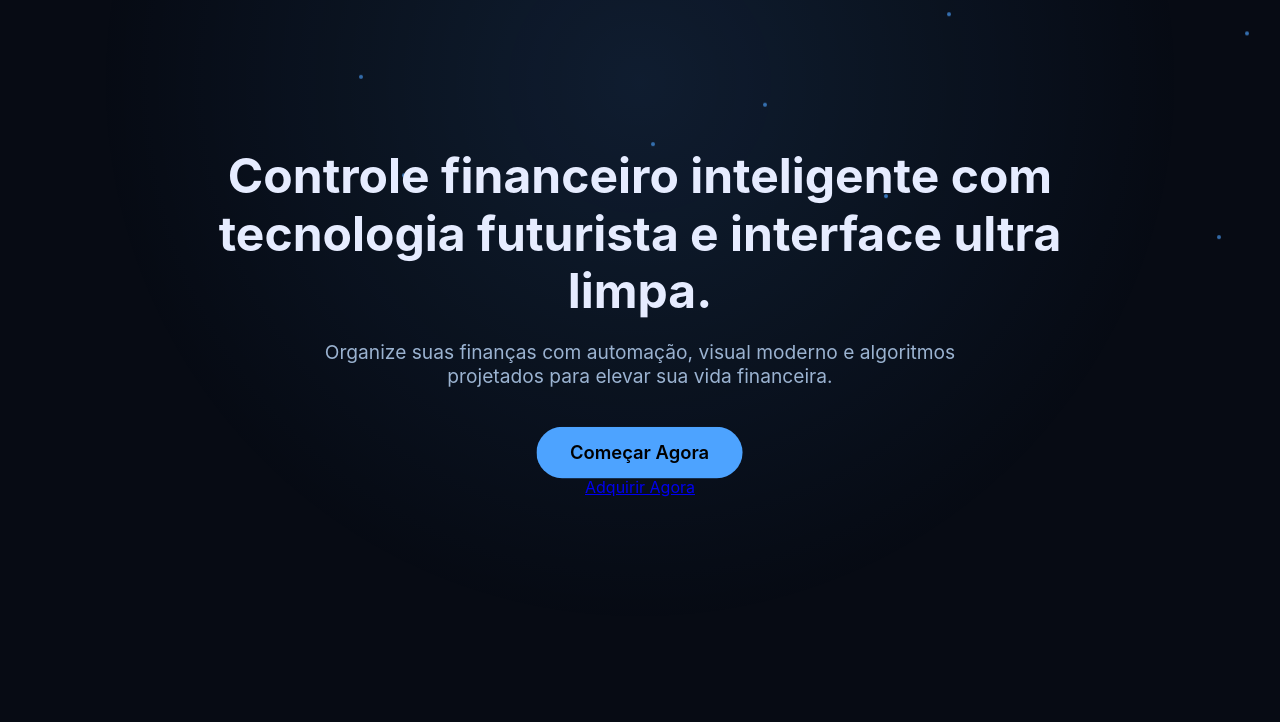
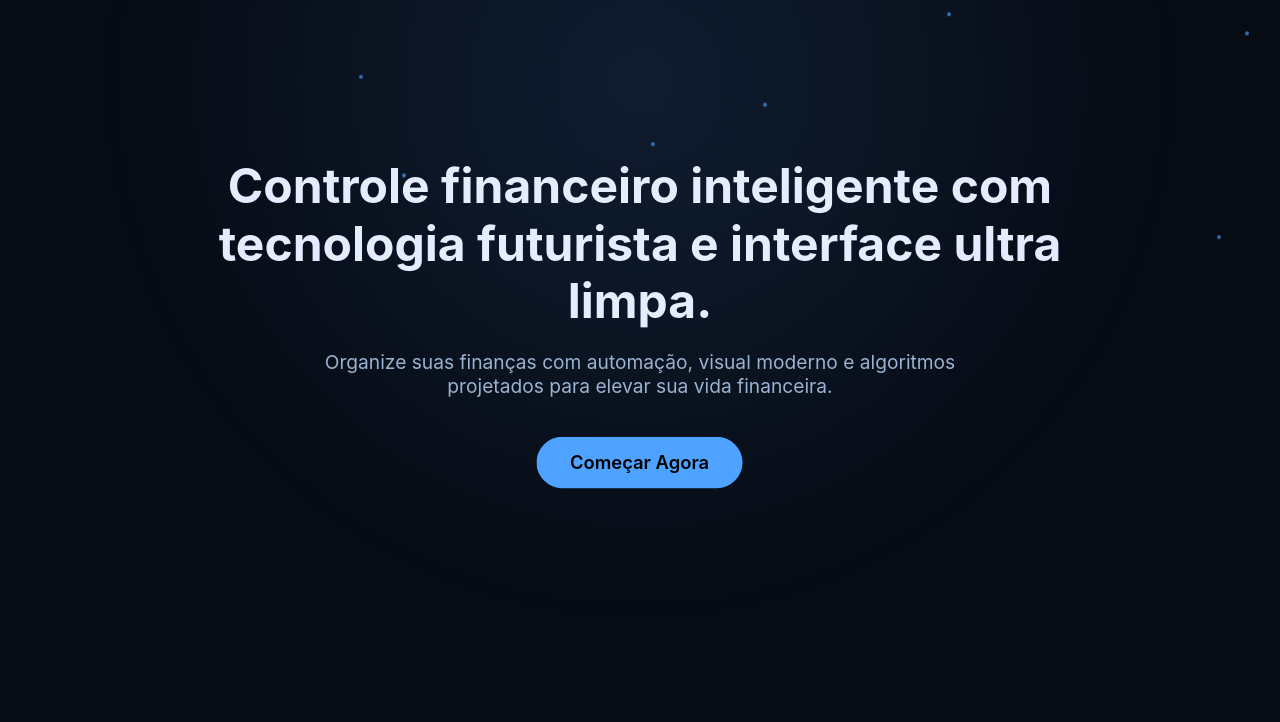
Before and after one commit to EliasMnds/FrontBlueControl, a plain HTML site: page index.html in a window 1280 px wide. Shown: the part 78-800 px from the top of the page. Drawn offline with Linux system fonts and the light colour scheme.

Commit message:
Update index.html

```diff
--- a/index.html
+++ b/index.html
@@ -220,8 +220,9 @@
   <section class="hero">
     <h2>Controle financeiro inteligente com tecnologia futurista e interface ultra limpa.</h2>
     <p>Organize suas finanças com automação, visual moderno e algoritmos projetados para elevar sua vida financeira.</p>
-    <button class="cta">Começar Agora</button>
-    <a href="pre_pagamento.html">Adquirir Agora</a>
+    <a href="pre_pagamento.html">
+  <button class="cta">Começar Agora</button>
+    </a>
 
   </section>
 
```
